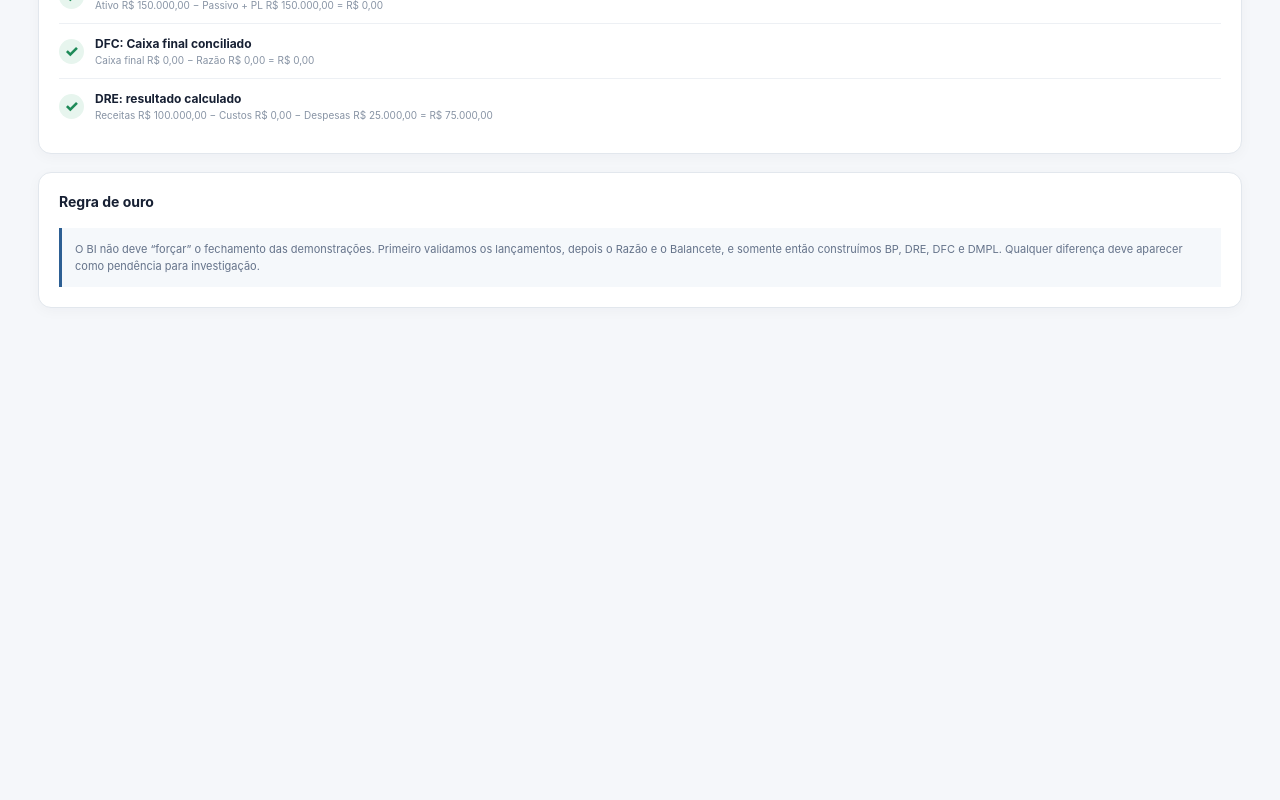
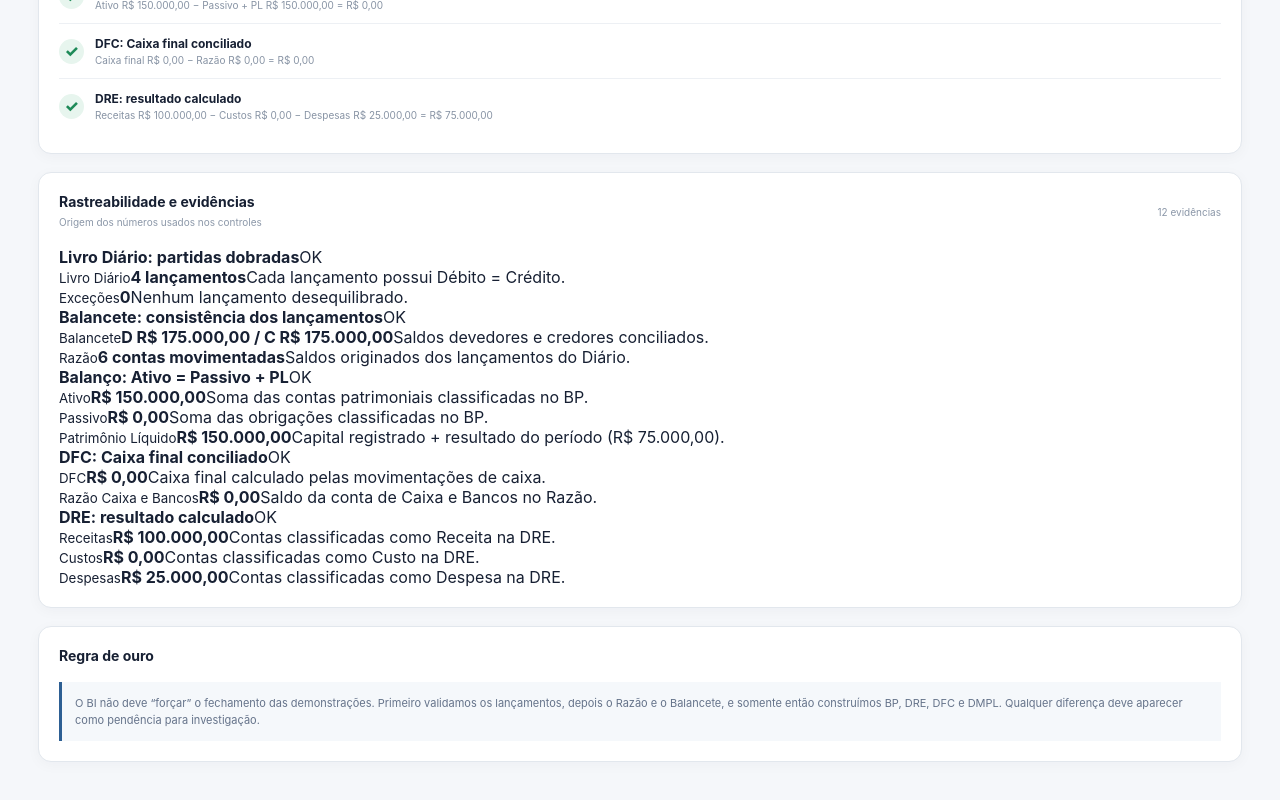
Before and after one commit to cardoso4009-byte/bp-financeiro-bi, a Next.js app: page /auditoria-contabil in a window 1280 px wide. Shown: the part 516-1316 px from the top of the page. Before the commit the page ends 892 px from the top, so only its background shows below. Built offline with nearby package versions, Linux system fonts and the light colour scheme.

Commit message:
feat: add audit evidence and traceability panel

```diff
--- a/app/auditoria-contabil/page.tsx
+++ b/app/auditoria-contabil/page.tsx
@@ -1,21 +1,51 @@
 import { auditEngine } from '@/lib/audit-engine'
 const brl=(n:number)=>n.toLocaleString('pt-BR',{style:'currency',currency:'BRL'})
 const severityLabel=(s:string)=>s==='critical'?'CRÍTICA':s==='warning'?'ATENÇÃO':'INFORMATIVA'
+
 export default function AuditoriaContabil(){
  const a=auditEngine()
  return <main className="content" style={{marginLeft:0,width:'100%',maxWidth:1400,margin:'0 auto'}}>
-  <header><div><small>CONTROLADORIA • AUDITORIA</small><h1>Auditoria Contábil</h1><p>Validação do motor: Diário → Razão → Balancete → Demonstrações</p></div><div className="period">{a.overall?'✓ MOTOR OK':'! PENDÊNCIAS'}</div></header>
+  <header>
+   <div><small>CONTROLADORIA • AUDITORIA</small><h1>Auditoria Contábil</h1><p>Validação do motor: Diário → Razão → Balancete → Demonstrações</p></div>
+   <div className="period">{a.overall?'✓ MOTOR OK':'! PENDÊNCIAS'}</div>
+  </header>
+
   <div className="cards">
    <div className="card"><span>Checks executados</span><strong>{a.checks.length}</strong><small>Controles estruturais</small></div>
    <div className="card"><span>Pendências</span><strong>{a.pending.length}</strong><small>{a.summary.critical} crítica(s)</small></div>
    <div className="card"><span>Resultado</span><strong>{brl(a.result)}</strong><small>DRE</small></div>
    <div className="card"><span>Diferença Caixa</span><strong>{brl(a.cashDiff)}</strong><small>DFC − Razão</small></div>
   </div>
+
   <section className="panel wide">
    <div className="panel-title"><h2>Checklist de auditoria</h2><span>{a.overall?'Todos os controles OK':`${a.pending.length} pendência(s)`}</span></div>
-   {a.checks.map(c=><div className="check" key={c.id}><i className={c.ok?'ok':'bad'}>{c.ok?'✓':'!'}</i><div><b>{c.label}</b><small>{c.detail}{!c.ok&&<> · <strong>{severityLabel(c.severity)}</strong> · {c.action}</>}</small></div></div>)}
+   {a.checks.map(c=><div className="check" key={c.id}>
+    <i className={c.ok?'ok':'bad'}>{c.ok?'✓':'!'}</i>
+    <div><b>{c.label}</b><small>{c.detail}{!c.ok&&<> · <strong>{severityLabel(c.severity)}</strong> · {c.action}</>}</small></div>
+   </div>)}
   </section>
-  {!a.overall&&<section className="panel wide"><div className="panel-title"><h2>Central de pendências</h2><span>Priorize a correção antes do fechamento</span></div>{a.pending.map(p=><div className="check" key={`pending-${p.id}`}><i className="bad">!</i><div><b>{p.label}</b><small><strong>{severityLabel(p.severity)}</strong> · {p.detail}</small><small>Ação recomendada: {p.action}</small></div></div>)}</section>}
-  <section className="panel"><div className="panel-title"><h2>Regra de ouro</h2></div><div className="note">O BI não deve “forçar” o fechamento das demonstrações. Primeiro validamos os lançamentos, depois o Razão e o Balancete, e somente então construímos BP, DRE, DFC e DMPL. Qualquer diferença deve aparecer como pendência para investigação.</div></section>
+
+  <section className="panel wide">
+   <div className="panel-title">
+    <div><h2>Rastreabilidade e evidências</h2><span>Origem dos números usados nos controles</span></div>
+    <span>{a.checks.reduce((sum,c)=>sum+c.evidence.length,0)} evidências</span>
+   </div>
+   {a.checks.map(c=><div className="audit-evidence-block" key={`evidence-${c.id}`}>
+    <div className="audit-evidence-head"><b>{c.label}</b><span className={c.ok?'audit-status-ok':'audit-status-bad'}>{c.ok?'OK':'REVISAR'}</span></div>
+    <div className="audit-evidence-grid">
+     {c.evidence.map((e,i)=><div className="audit-evidence-item" key={`${c.id}-${i}`}><small>{e.source}</small><strong>{e.value}</strong><span>{e.detail}</span></div>)}
+    </div>
+   </div>)}
+  </section>
+
+  {!a.overall&&<section className="panel wide">
+   <div className="panel-title"><h2>Central de pendências</h2><span>Priorize a correção antes do fechamento</span></div>
+   {a.pending.map(p=><div className="check" key={`pending-${p.id}`}><i className="bad">!</i><div><b>{p.label}</b><small><strong>{severityLabel(p.severity)}</strong> · {p.detail}</small><small>Ação recomendada: {p.action}</small></div></div>)}
+  </section>}
+
+  <section className="panel">
+   <div className="panel-title"><h2>Regra de ouro</h2></div>
+   <div className="note">O BI não deve “forçar” o fechamento das demonstrações. Primeiro validamos os lançamentos, depois o Razão e o Balancete, e somente então construímos BP, DRE, DFC e DMPL. Qualquer diferença deve aparecer como pendência para investigação.</div>
+  </section>
  </main>
 }
```
